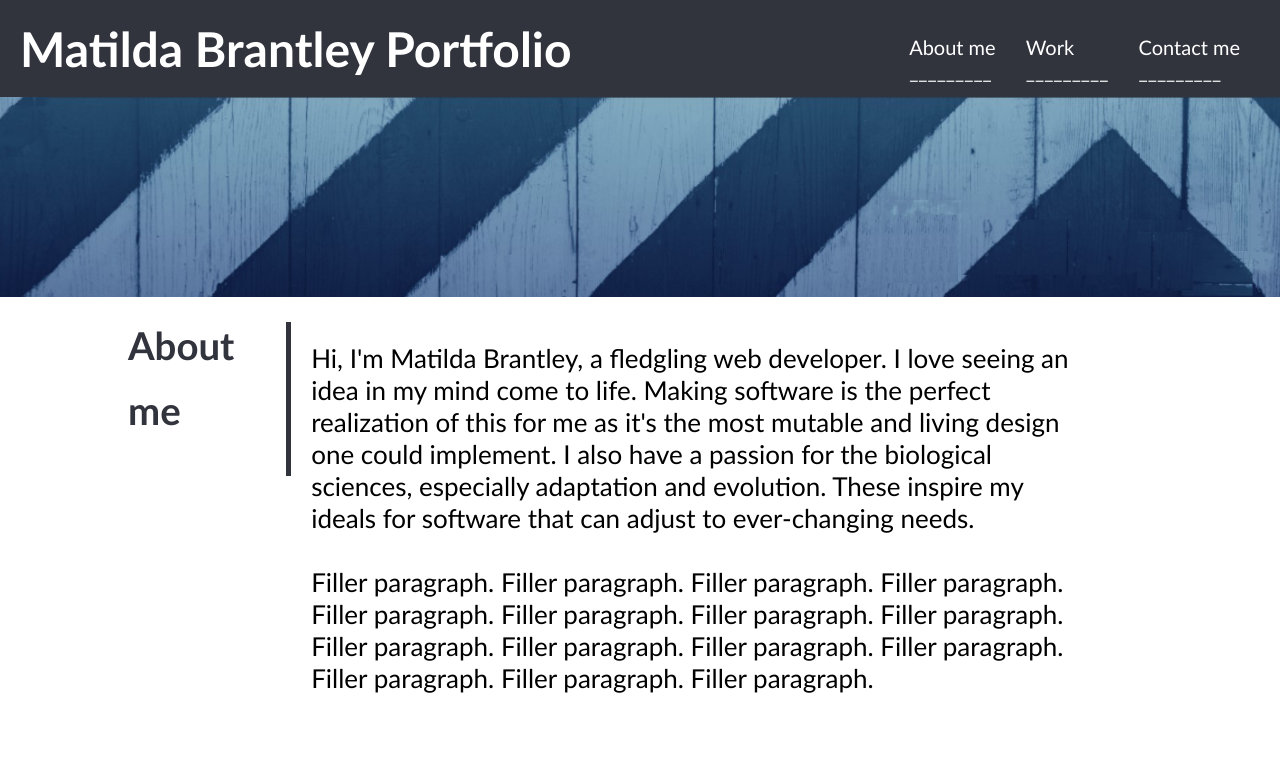
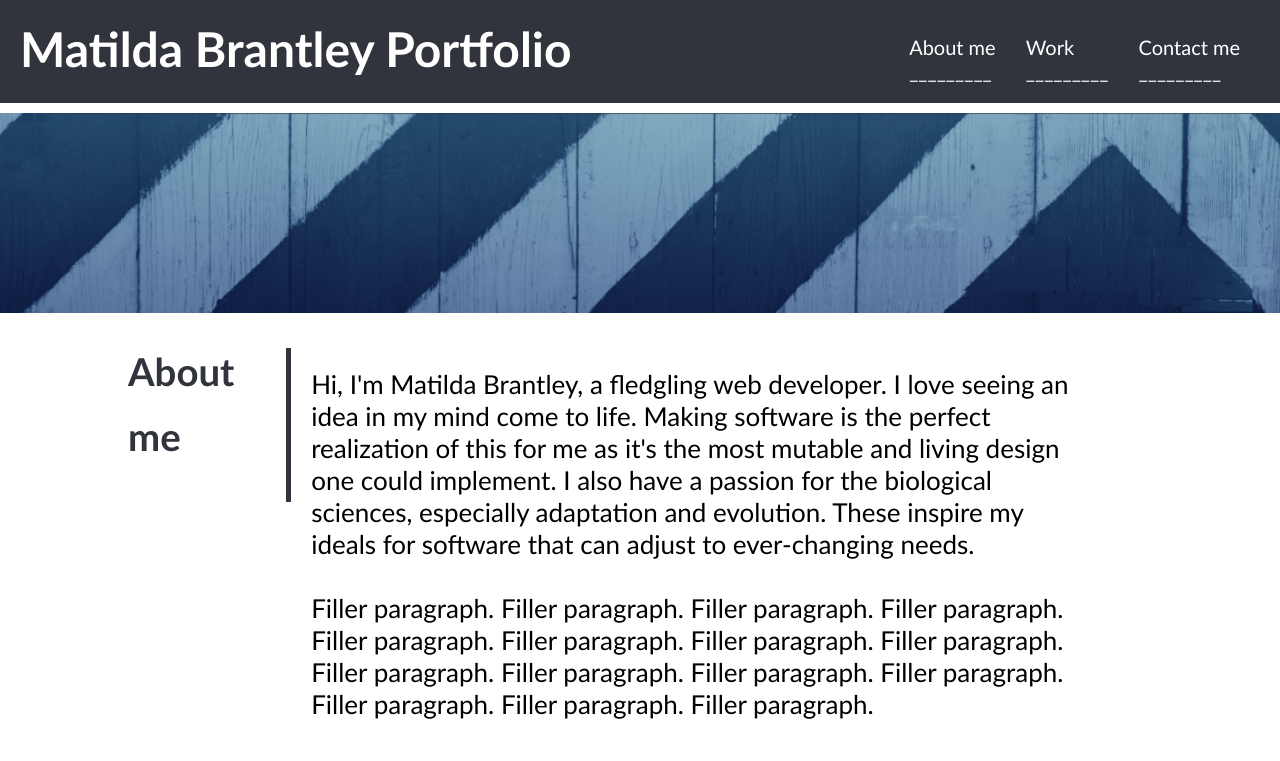
Before and after one commit to matildabrantley/homework2-portfolio, a plain HTML site: page index.html in a window 1280 px wide. Shown: the top 761 px of the page. Drawn offline with Linux system fonts and the light colour scheme.

Commit message:
switching to grid layout

```diff
--- a/assets/css/style.css
+++ b/assets/css/style.css
@@ -6,17 +6,34 @@
     font-family: 'Trebuchet MS', 'Lucida Sans Unicode', 'Lucida Grande', 'Lucida Sans', Arial, sans-serif;
 }
 
+.grid-container {
+    display: grid;
+
+    grid-template-areas:
+      "header header header"
+      "underheader underheader underheader"
+      "about about about"
+      "main main main"
+      "footer footer footer";
+
+    grid-template-columns: 0fr 1fr 1fr;
+    grid-template-rows: 0.25fr 0.5fr auto auto;
+    grid-gap: 10px;
+
+    height: 95vh;
+    width: 100vw;
+  }
+
 body {
     background-color:white;
 }
 
 header {
+    grid-area: header;
     padding: 20px;
     background-color: rgb(49, 52, 61);
     color: #ffffff;
 }
-
-header #website-name{}
 
 header h1 {
     display: inline-block;
@@ -50,6 +67,7 @@ a {
 }
 
 #underheader {
+    grid-area: underheader;
     height: 200px;
     width: 100%;
     margin-bottom: 25px;
@@ -77,6 +95,10 @@ a {
     color: rgb(49, 52, 61);
 }
 
+#about-me {
+    grid-area: about;
+}
+
 #about-me #about-text {
     width: 70%;
     display: inline-block;
@@ -85,6 +107,10 @@ a {
 }
 
 /* Work Examples */
+main {
+    grid-area: main;
+}
+
 main .section-title {
     height: 60vw;
 }
@@ -141,7 +167,9 @@ main #cards {
 .card-title h2 {
     color: rgb(49, 52, 61);
 }
+
 #contact-me {
+    grid-area: footer;
     width: 85%;
 }
 
--- a/index.html
+++ b/index.html
@@ -8,6 +8,7 @@
 </head>
 
 <body>
+    <div class="grid-container">
         <header id="header">
             <h1>Matilda Brantley Portfolio</h1>
             <nav>
@@ -92,7 +93,7 @@
             </div>
         </main>
 
-    <section id="contact-me" class="major-section">
+        <footer id="contact-me" class="major-section">
             <div class="section-title">
                 <h2>Contact</h2><br>
                 <h2>me</h2>
@@ -113,7 +114,8 @@
                     </li>
                 </ul>
             </nav>
-    </section>
+        </footer>
+    </div>
 </body>
 
 </html>
```
Lines whose indentation alone changed are shown as unchanged.
